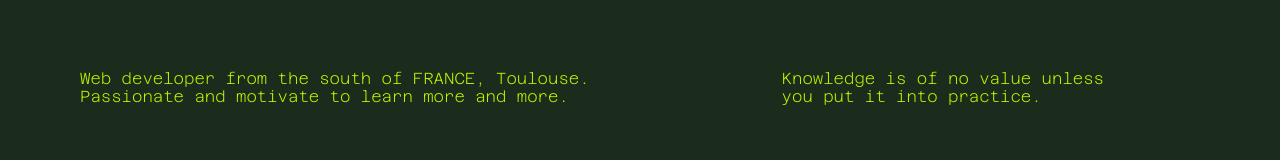
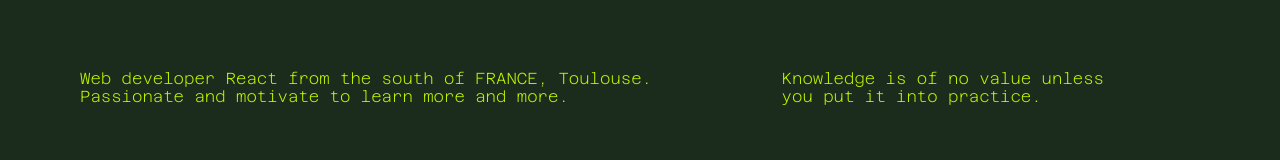
Before and after one commit to RomainRG31/Portfolio-2023, a React (Vite) app: page / in a window 1280 px wide. Shown: the part 168-328 px from the top of the page. Built offline with nearby package versions, Linux system fonts and the light colour scheme; a web font is replaced by a local one.

Commit message:
add React in about component

```diff
--- a/src/components/About/About.tsx
+++ b/src/components/About/About.tsx
@@ -27,8 +27,8 @@ const About = () => {
       <motion.div className="first-block" variants={elementVariants}>
         <p>
           {language === "en"
-            ? "Web developer from the south of FRANCE, Toulouse. \n Passionate and motivate to learn more and more."
-            : "Développeur web du sud de la FRANCE, Toulouse. \n Passionné et motivé à apprendre chaque jour."}
+            ? "Web developer React from the south of FRANCE, Toulouse. \n Passionate and motivate to learn more and more."
+            : "Développeur web React du sud de la FRANCE, Toulouse. \n Passionné et motivé à apprendre chaque jour."}
         </p>
         <p>
           {language === "en"
```
Also changed, not shown: 1 other file (tests, documents, lock files or other folders).
